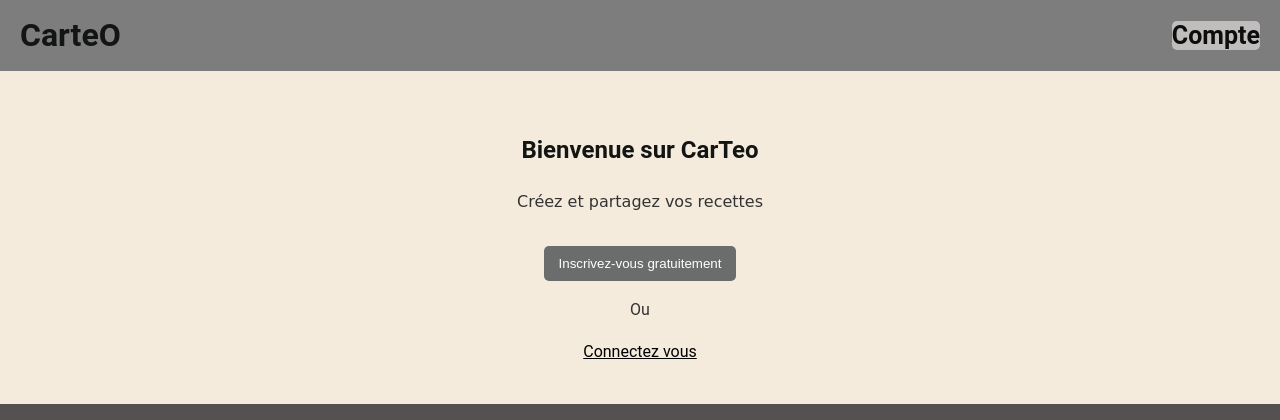
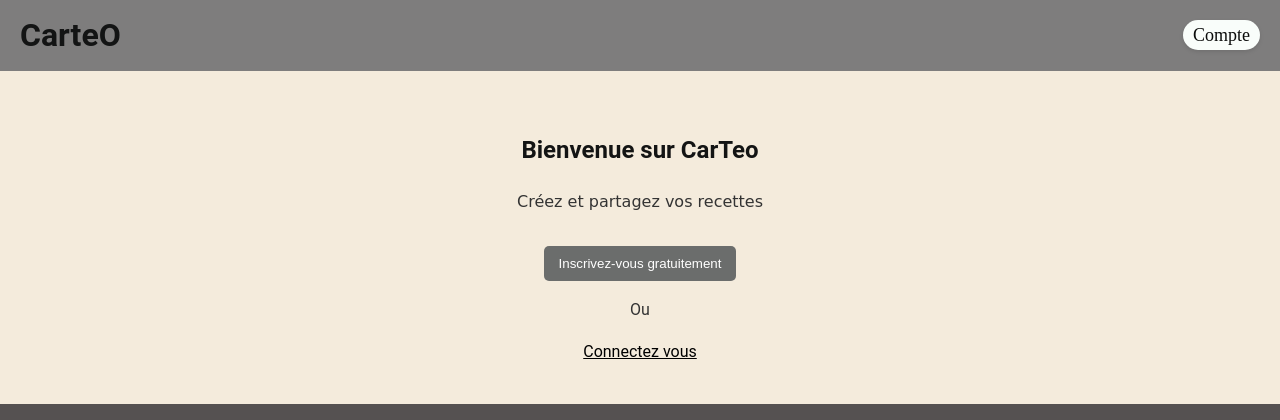
Before and after one commit to esteban-genty/gestionnaire-de-menu, a PHP site: page / in a window 1280 px wide. Shown: the top 420 px of the page. Run offline with PHP 8.4, Linux system fonts and the light colour scheme.

Commit message:
En cours

```diff
--- a/style.css
+++ b/style.css
@@ -51,13 +51,17 @@ button:hover {
     font-size: 40px;
 }
 .header_menu a {
-    margin-left: 15px;
-    color: rgb(14, 13, 13);
-    font-weight: bold;
-     height: 20px;
-     background-color: #c0bdbd;
-     border-radius: 5px;
-     font-size: 25px;
+    bottom: 10px;
+    right: 10px;
+    background-color: #f9fdfa;
+    color: #0b0c0b;
+    padding: 5px 10px;
+    border-radius: 50px;
+    font-size: 0.9em;
+    box-shadow: 0 2px 4px rgba(0, 0, 0, 0.1);
+    font-size: large;
+    font-family: serif;
+
 }
 
 .header_menu a:hover {
@@ -102,14 +106,14 @@ button:hover {
     position: absolute; /* Position absolue */
     bottom: 10px;
     right: 10px;
-    background-color: #e0f7e4;
-    color: #317a41;
+    background-color: #9b9b9b;
+    color: #020101;
     padding: 5px 10px;
     border-radius: 50px;
     font-size: 0.9em;
-    box-shadow: 0 2px 4px rgba(0, 0, 0, 0.1);
+    box-shadow: 0 2px 4px rgba(211, 80, 80, 0.1);
+}
 
-}
 
 .carte img {
     width: 100%;
@@ -136,9 +140,18 @@ button:hover {
 }
 
 .conteneur-texte {
-    background-color: bisque;
+    background-color: rgb(185, 185, 184);
     padding: 16px; /* Ajoute de l'espace autour du texte */
     text-align: center; /* Centre le texte */
+    color: #020101;
+
+}
+.conteneur-texte p{
+    color: #020101;
+}
+
+.temps-box p{
+    color: #020101;
 }
 /* Responsive */
 
```
